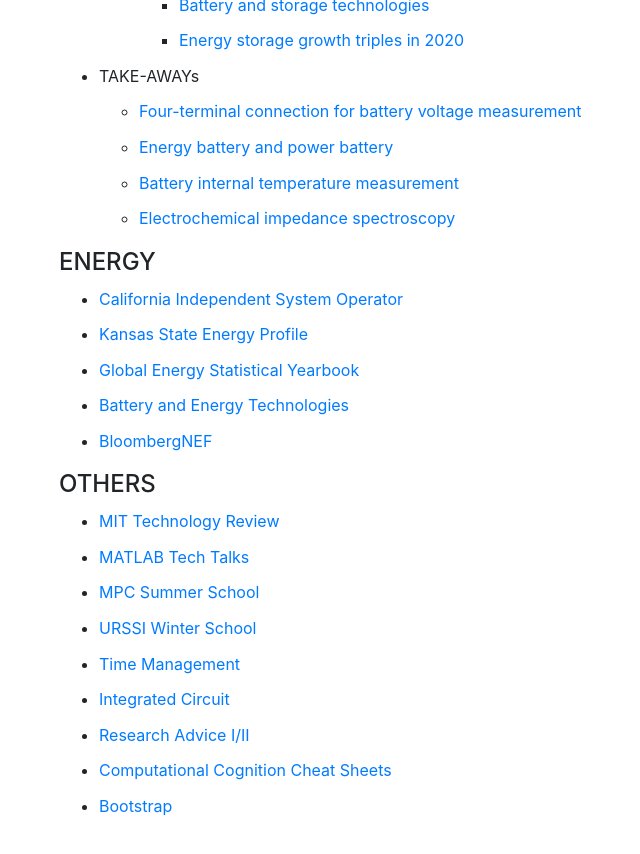
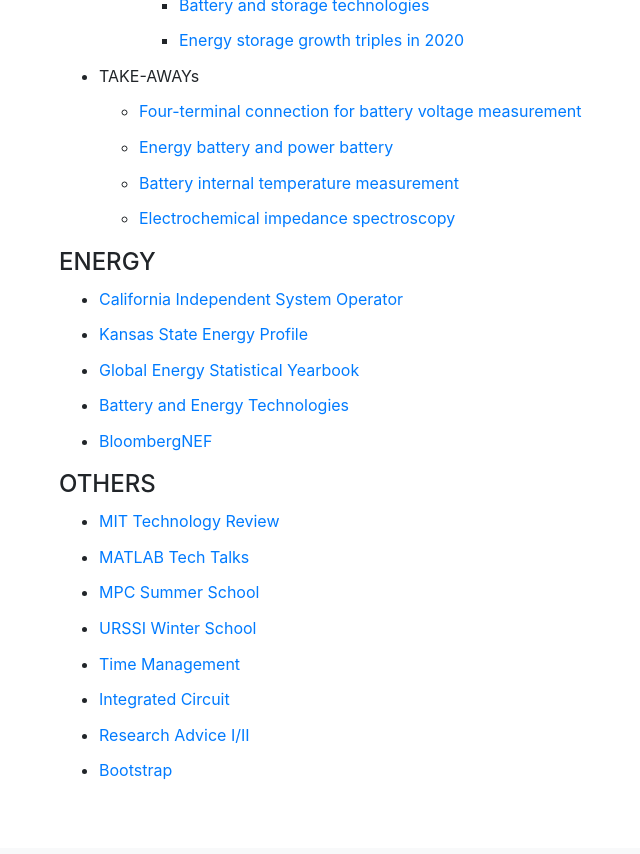
Before and after one commit to ningtian/ningtian.github.io, a Jekyll site: the page links/index.html, which Jekyll copies as it is, in a window 1280 px wide and 900 px high, scrolled down 1648 px. Shown: the top 854 px of the window, without its empty margins (121-761 px from the left). Built offline with Jekyll 4.4.1, drawn with Linux system fonts in a browser that asks for light colours.

Commit message:
Update index.html

```diff
--- a/links/index.html
+++ b/links/index.html
@@ -171,7 +171,7 @@
 		<li>
 		    <a href="http://taoxie.cs.illinois.edu/advice.htm#phd">Research Advice I</a><a href="https://www.microsoft.com/en-us/research/academic-program/write-great-research-paper/">/II</a>
 		</li>
-		<li><a href="http://www2.bcs.rochester.edu/sites/jacobslab/cheat_sheets.html">Computational Cognition Cheat Sheets </a></li>
+
 		<li><a href="https://getbootstrap.com/docs/4.3/components/alerts/">Bootstrap </a></li>
                 </ul>
     </div> <!-- end of <div class="a"> -->
```
